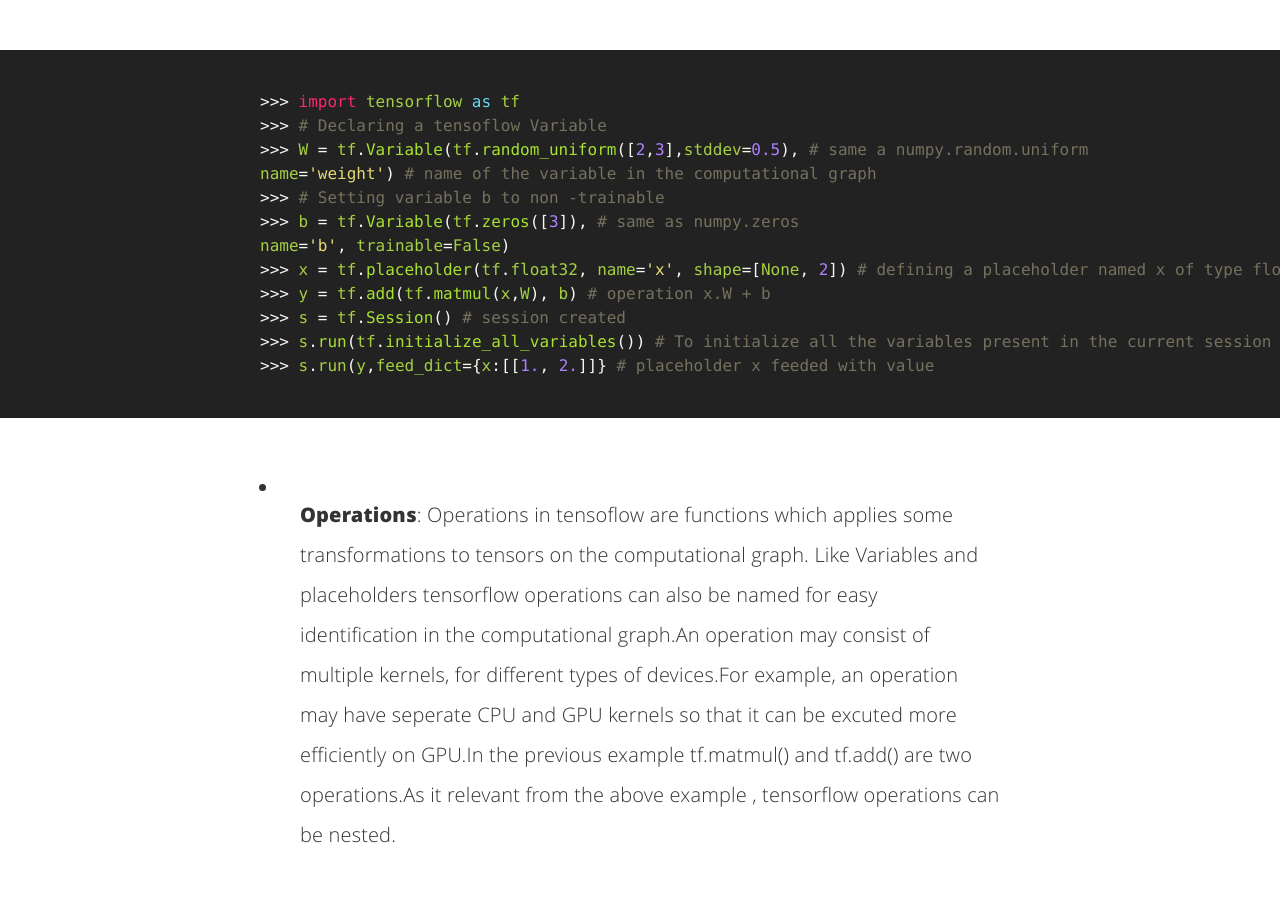
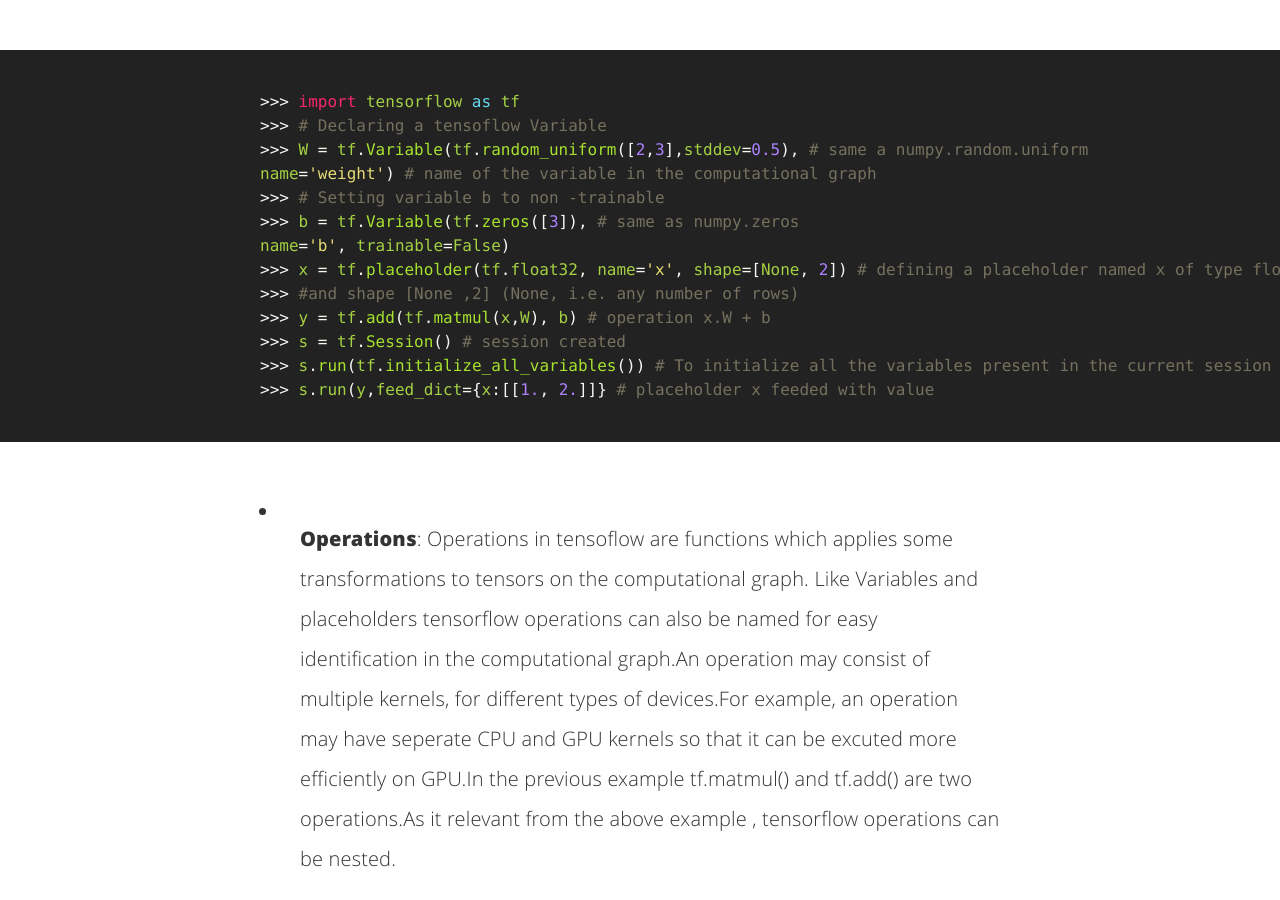
Before and after one commit to ranarag/ranarag.github.io, a Jekyll site: the page built from _posts/2017-07-05-tensorflow-basics.md, in a window 1280 px wide and 900 px high, scrolled down 2725 px. Built offline with Jekyll 4.4.1, drawn with Linux system fonts in a browser that asks for light colours; comment, search, counter and statistics services are not loaded.

```diff
--- a/_posts/2017-07-05-tensorflow-basics.md
+++ b/_posts/2017-07-05-tensorflow-basics.md
@@ -55,13 +55,13 @@ name='weight') # name of the variable in the computational graph
 >>> # Setting variable b to non -trainable
 >>> b = tf.Variable(tf.zeros([3]), # same as numpy.zeros
 name='b', trainable=False)
->>> x = tf.placeholder(tf.float32, name='x', shape=[None, 2]) # defining a placeholder named x of type float32 and shape [None ,2] (None, i.e. any number of rows)
+>>> x = tf.placeholder(tf.float32, name='x', shape=[None, 2]) # defining a placeholder named x of type float32
+>>> #and shape [None ,2] (None, i.e. any number of rows)
 >>> y = tf.add(tf.matmul(x,W), b) # operation x.W + b
 >>> s = tf.Session() # session created
 >>> s.run(tf.initialize_all_variables()) # To initialize all the variables present in the current session
 >>> s.run(y,feed_dict={x:[[1., 2.]]} # placeholder x feeded with value
 {% endhighlight %}
-
 
 * **Operations**: Operations in tensoflow are functions which applies some transformations to tensors on the computational graph. Like Variables and placeholders tensorflow operations can also be named for easy identification in the computational graph.An operation may consist of multiple kernels, for different types of devices.For example,  an operation may have seperate CPU and GPU kernels so that it can be excuted more efficiently on GPU.In the previous example tf.matmul() and tf.add() are two operations.As it relevant from the above example , tensorflow operations can be nested.
 
```
